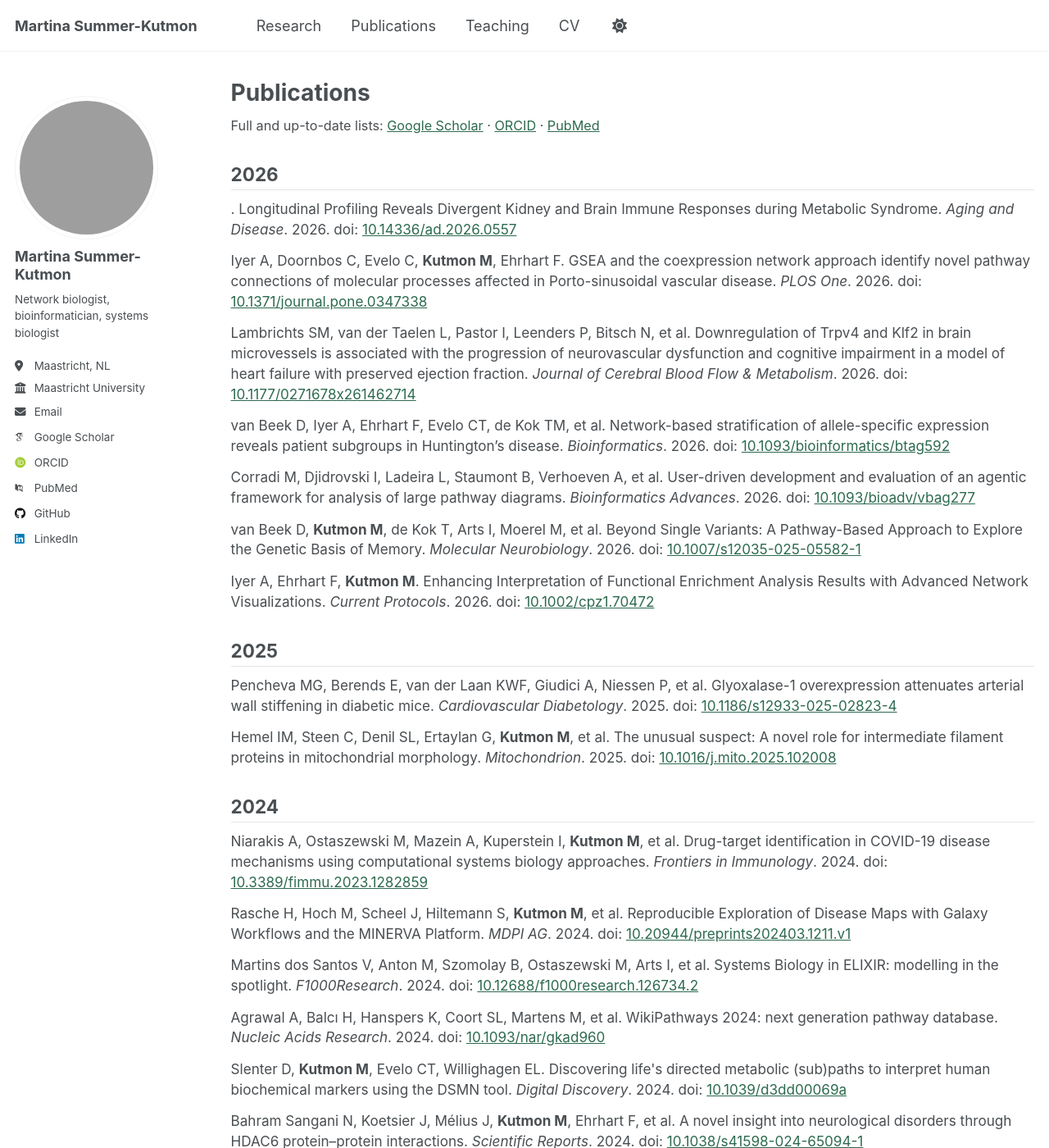
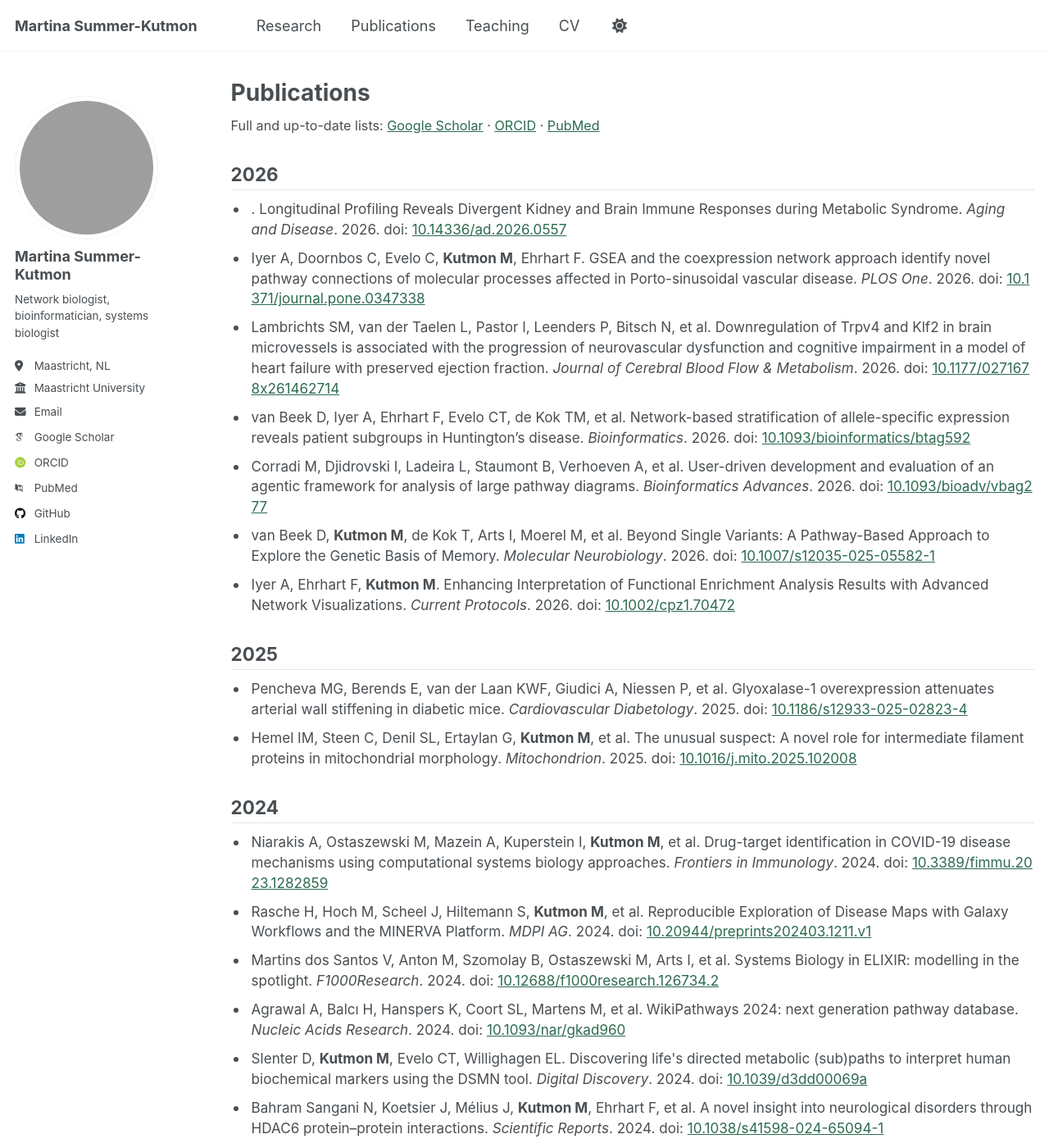
Before and after one commit to mkutmon/mkutmon.github.io, a Jekyll site: the page built from _pages/publications.html, in a window 1280 px wide and 1400 px high. Shown: the whole window at 82% size. Built offline with Jekyll 4.4.1, drawn with Linux system fonts in a browser that asks for light colours; some web fonts are replaced; a script that is not in the unit is left out; grey boxes are pictures that could not be loaded.

Commit message:
Update publication list styles in publications.html
Changed publication list styles to use disc bullets and adjusted item margins.

```diff
--- a/_pages/publications.html
+++ b/_pages/publications.html
@@ -10,8 +10,9 @@ author_profile: true
 <style>
   .pub-links { margin: 0 0 1.5em; font-size: 0.9em; }
   .pub-year { margin-top: 1.5em; padding-bottom: 0.2em; border-bottom: 1px solid #e5e5e5; }
-  .pub-list { list-style: none; margin: 0; padding: 0; }
-  .pub-item { margin: 0 0 0.8em; line-height: 1.45; font-size: 0.95em; }
+  .pub-list { list-style: disc; margin: 0 0 0 1.2em; padding: 0; }
+  .pub-item { margin: 0 0 0.6em; padding-left: 0.2em; line-height: 1.45; font-size: 0.95em; }
+  .pub-item a { word-break: break-all; }
 </style>
 
 <p class="pub-links">
```
